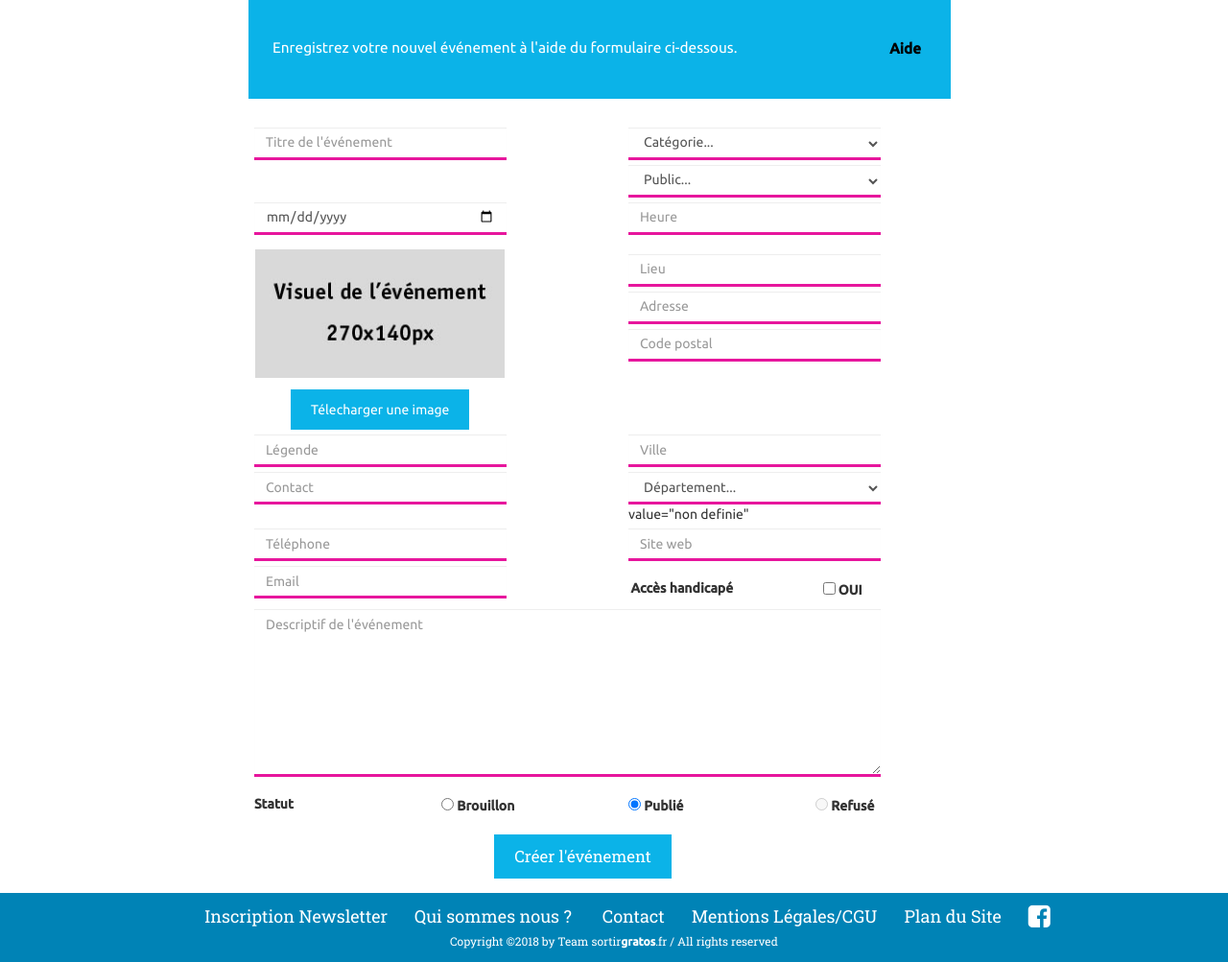
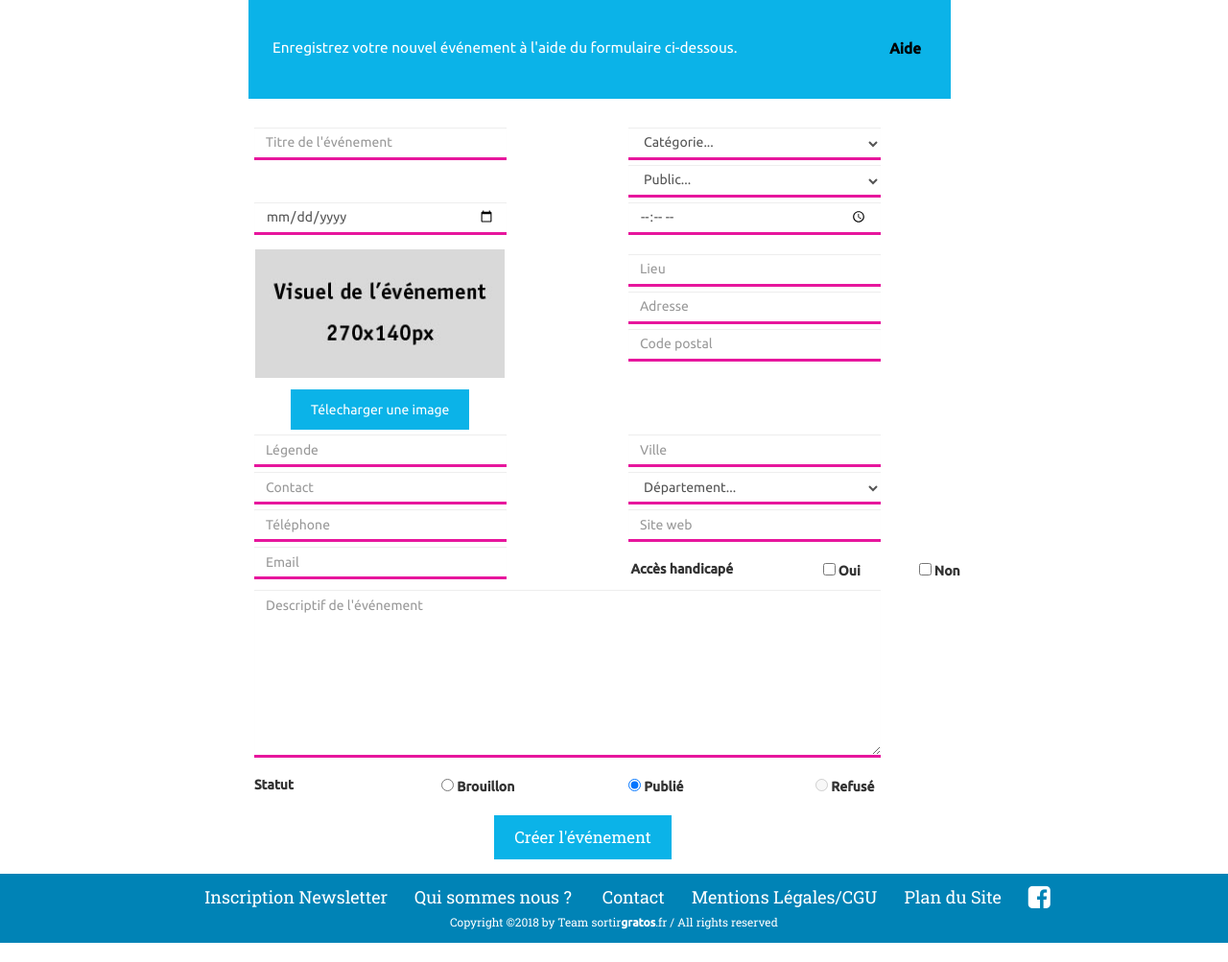
Before and after one commit to vcoquinot/sortir, a PHP site: page /nouvel-evenement.php in a window 1280 px wide. Shown: the part 169-1172 px from the top of the page at 96% size. Run offline with PHP 8.4, Linux system fonts and the light colour scheme; some libraries are stand-ins or nearby versions.

Commit message:
Marc
J'ai fini les formulaire coté HTML

```diff
--- a/creation-compte.php
+++ b/creation-compte.php
@@ -49,7 +49,7 @@
           <input name="pseudo" class="form-control" type="text" placeholder="Pseudo" required>
         </div>
         <div class="col-md-offset-1 col-md-3">
-          <input name="mail" class="form-control" type="mail" placeholder="Mail" required>
+          <input name="email" class="form-control" type="email" placeholder="Email" required>
         </div>
       </div>
 
@@ -101,7 +101,7 @@
           <input name="site" class="form-control" type="text" placeholder="Site web">
         </div>
         <div class="col-md-offset-1 col-md-3">
-          <input name="tel" class="form-control" type="text" placeholder="Téléphone">
+          <input name="tel" class="form-control" type="tel" placeholder="Téléphone">
         </div>
       </div>
     </section>
--- a/nouvel-evenement.php
+++ b/nouvel-evenement.php
@@ -39,22 +39,20 @@
                 <div class="row">
                     <p>Enregistrez votre nouvel événement à l'aide du formulaire ci-dessous.<button type="button" class="bt_aide" onclick="alert('Texte aide à rédiger')">Aide</button></p>
             </section>
-            <!-- Fin Présentation -->
+        </div>
+    </section>
+    <!-- Fin Présentation -->
 
-
-
-            </div>
-    </section>
+    <form action="X------------------------------------------X.php" method="POST">
 
     <section id="formulaire-nouvel-evenement" class="container">
-        <form action="X------------------------------------------X.php" method="POST">
             <div class="row">
                 <div class="col-md-offset-2 col-md-3">
                     <input type="text" class="form-control" placeholder="Titre de l'événement" required>
                 </div>
                 <div class="col-md-offset-1 col-md-3">
                 <select id="categorie" class="form-control" name="categorie" required>
-                    <option  value="non definie" selected>Catégorie...</option>
+                    <option value="non definie" selected>Catégorie...</option>
                     <option value="Atelier">Atelier</option>
                     <option value="Cinéma">Cinéma</option>
                     <option value="Conférence">Conférence</option>
@@ -86,7 +84,7 @@
                     <input  name="date" type="date" class="form-control" placeholder="Date" required>
                 </div>
                 <div class="col-md-offset-1 col-md-3">
-                    <input  name="heure" type="text" class="form-control" placeholder="Heure" required>
+                    <input  name="heure" type="time" class="form-control" placeholder="Heure" required>
                 </div>
             </div>
             <div class="row visuel text-center">
@@ -134,35 +132,38 @@
                         <option value="Hérault (34)">Hérault (34)</option>
                         <option value="Lozère (48)">Lozère (48)</option>
                         <option value="Pyrénées-Orientales (66)">Pyrénées-Orientales (66)</option>
-                    </select> value="non definie"
+                    </select>
                 </div>
             </div>
             <div class="row">
                 <div class="col-md-offset-2 col-md-3">
-                    <input type="tel" class="form-control" placeholder="Téléphone" required>
+                    <input name="tel" type="tel" class="form-control" placeholder="Téléphone" required>
                 </div>
                 <div class="col-md-offset-1 col-md-3">
-                    <input type="text" class="form-control" placeholder="Site web" required>
+                    <input name="site" type="text" class="form-control" placeholder="Site web" required>
                 </div>
                 <div class="col-md-offset-2 col-md-3">
-                    <input type="email" class="form-control" placeholder="Email" required>
+                    <input name="email" type="email" class="form-control" placeholder="Email" required>
                 </div>
                 <div class="label-group row">
                     <span class="custom-control-description col-md-offset-1 col-md-2 marginTop"><strong>Accès handicapé</strong></span>
                     <label class="custom-control custom-radio col-md-1 marginTop">
-                        <input name="checkbox" type="checkbox" class="custom-control-input">
+                        <input name="handicape" type="checkbox" class="custom-control-input" value="oui">
                         <span class="custom-control-indicator"></span>
-                        <span class="custom-control-description">OUI</span>
+                        <span class="custom-control-description">Oui</span>
+                    </label>
+                    <label class="custom-control custom-radio col-md-1 marginTop">
+                        <input name="handicape" type="checkbox" class="custom-control-input" value="non">
+                        <span class="custom-control-indicator"></span>
+                        <span class="custom-control-description">Non</span>
                     </label>
                 </div>
             </div>
             <div class="row ">
                 <div class="col-md-offset-2 col-md-7">
-                    <textarea class="form-control" rows="8" placeholder="Descriptif de l'événement"></textarea>
+                    <textarea name="descriptif" class="form-control" rows="8" placeholder="Descriptif de l'événement"></textarea>
                 </div>
             </div>
-
-        </form>
     </section>
 
       <!-- Statut événement -->
@@ -170,17 +171,17 @@
       <div class="label-group row">
         <span class="custom-control-description col-md-offset-2 col-md-2"><strong>Statut</strong></span>
         <label class="custom-control custom-radio col-md-2">
-          <input name="radio" type="radio" class="custom-control-input">
+          <input name="statut" type="radio" class="custom-control-input" value="brouillon">
             <span class="custom-control-indicator"></span>
             <span class="custom-control-description">Brouillon</span>
           </label>
         <label class="custom-control custom-radio col-md-2">
-          <input name="radio" type="radio" class="custom-control-input" checked>
+          <input name="statut" type="radio" class="custom-control-input" value="publié" checked>
           <span class="custom-control-indicator"></span>
           <span class="custom-control-description">Publié</span>
         </label>
         <label class="custom-control custom-radio col-md-2">
-          <input name="radio" type="radio" class="custom-control-input" disabled>
+          <input name="statut" type="radio" class="custom-control-input" value="refusé" disabled>
           <span class="custom-control-indicator"></span>
           <span class="custom-control-description">Refusé</span>
         </label>
@@ -194,7 +195,7 @@
     </section>
 </section>
 
-
+    </form>
 
 
   <!-- Footer -->
```
